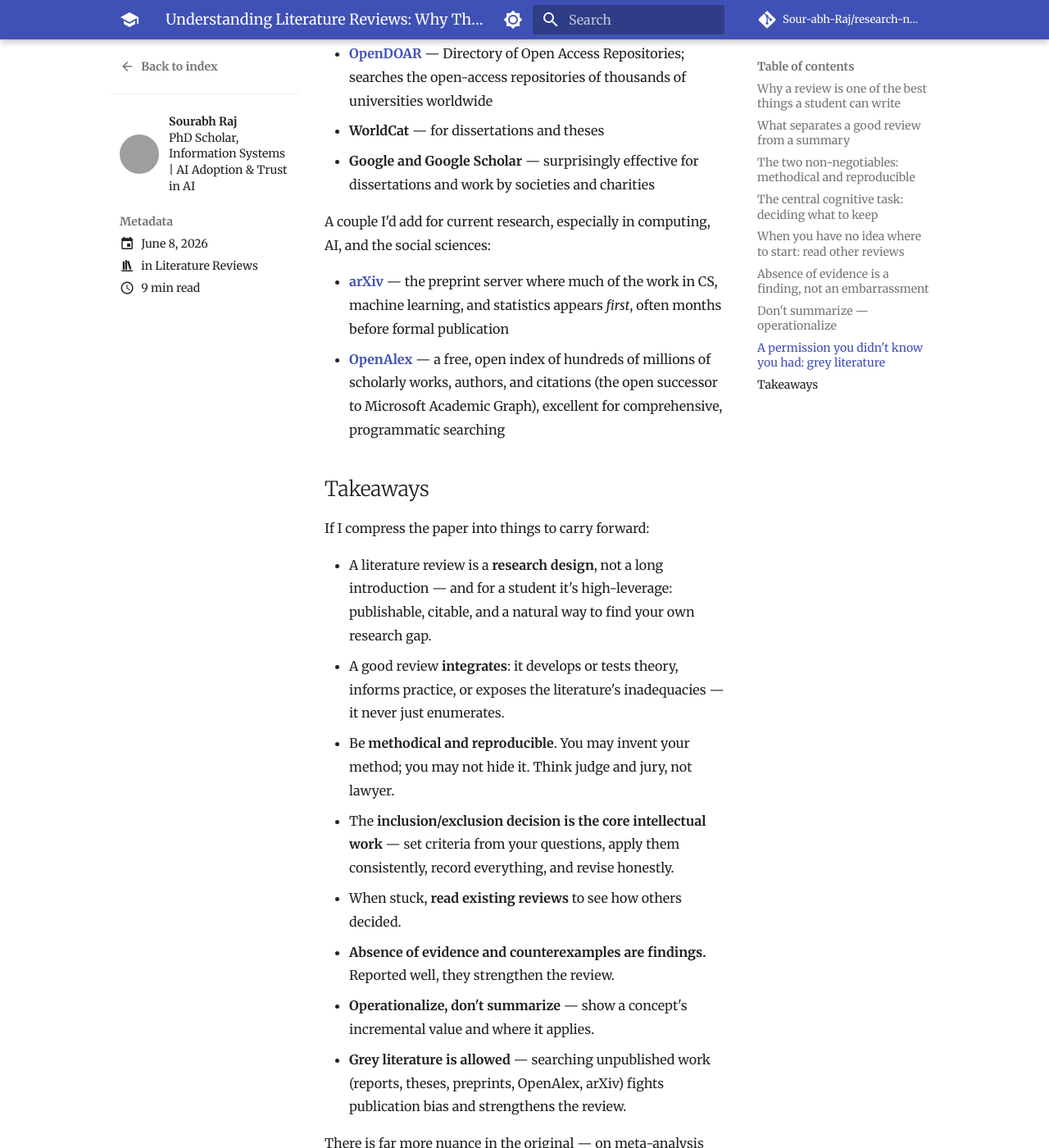
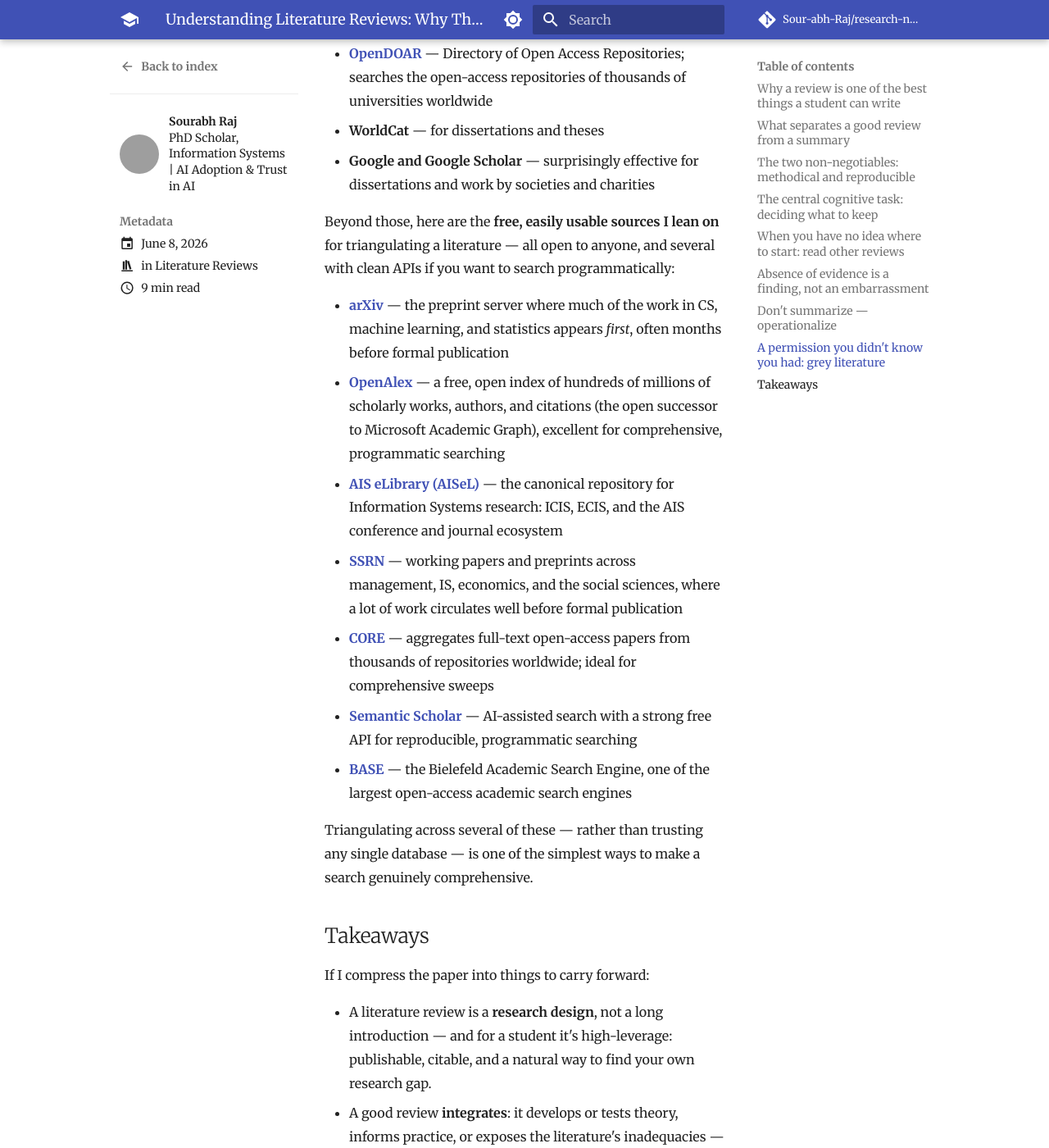
Before and after one commit to Sour-abh-Raj/research-notes, an MkDocs documentation site: the page built from docs/blog/posts/understanding-literature-reviews.md, in a window 1280 px wide and 1400 px high, scrolled down 7179 px. Shown: the whole window at 82% size. Built offline with MkDocs 1.6.1 and Material for MkDocs 9.7.7, drawn with Linux system fonts in a browser that asks for light colours; comment, search, counter and statistics services are not loaded; grey boxes are pictures that could not be loaded.

Commit message:
Expand grey-literature sources with free triangulation tools
Add AISeL, SSRN, CORE, Semantic Scholar, and BASE to the free, easily
usable sources for comprehensive literature searching.

Co-Authored-By: Claude Opus 4.8 <noreply@anthropic.com>

```diff
--- a/docs/blog/posts/understanding-literature-reviews.md
+++ b/docs/blog/posts/understanding-literature-reviews.md
@@ -198,13 +198,27 @@ Sources the paper points to:
 - **Google and Google Scholar** — surprisingly effective for dissertations and work by societies and
   charities
 
-A couple I'd add for current research, especially in computing, AI, and the social sciences:
+Beyond those, here are the **free, easily usable sources I lean on** for triangulating a literature —
+all open to anyone, and several with clean APIs if you want to search programmatically:
 
 - **[arXiv](https://arxiv.org)** — the preprint server where much of the work in CS, machine learning,
   and statistics appears *first*, often months before formal publication
 - **[OpenAlex](https://openalex.org)** — a free, open index of hundreds of millions of scholarly
   works, authors, and citations (the open successor to Microsoft Academic Graph), excellent for
   comprehensive, programmatic searching
+- **[AIS eLibrary (AISeL)](https://aisel.aisnet.org)** — the canonical repository for Information
+  Systems research: ICIS, ECIS, and the AIS conference and journal ecosystem
+- **[SSRN](https://www.ssrn.com)** — working papers and preprints across management, IS, economics,
+  and the social sciences, where a lot of work circulates well before formal publication
+- **[CORE](https://core.ac.uk)** — aggregates full-text open-access papers from thousands of
+  repositories worldwide; ideal for comprehensive sweeps
+- **[Semantic Scholar](https://www.semanticscholar.org)** — AI-assisted search with a strong free API
+  for reproducible, programmatic searching
+- **[BASE](https://www.base-search.net)** — the Bielefeld Academic Search Engine, one of the largest
+  open-access academic search engines
+
+Triangulating across several of these — rather than trusting any single database — is one of the
+simplest ways to make a search genuinely comprehensive.
 
 ## Takeaways
 
```
